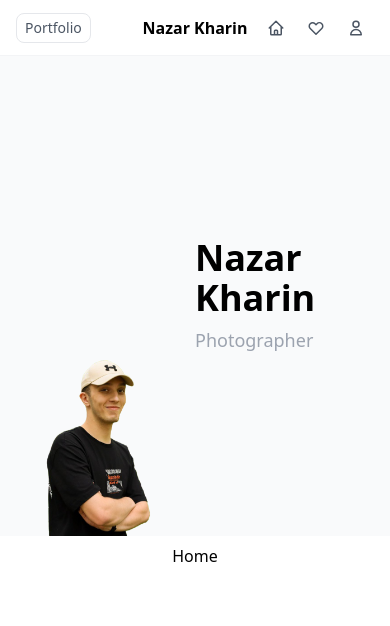
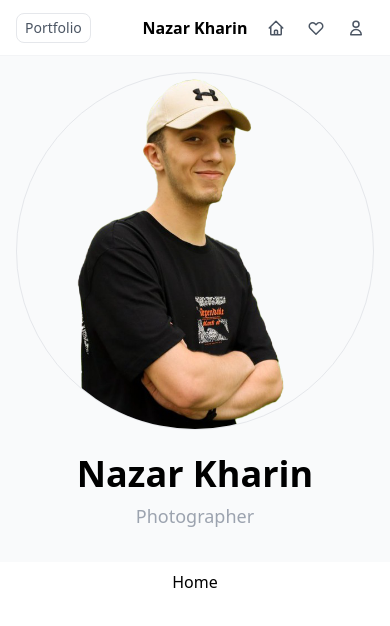
Before and after one commit to temarych/kharin-portfolio, a Next.js app: page / in a window 390 px wide. Shown: the top 626 px of the page. Built offline with nearby package versions, Linux system fonts and the light colour scheme.

Commit message:
Make showcase responsive

```diff
--- a/src/app/(main)/Showcase.tsx
+++ b/src/app/(main)/Showcase.tsx
@@ -2,21 +2,21 @@ import Image from "next/image";
 
 export const Showcase = () => {
   return (
-    <section className="w-full h-[30em] px-4 bg-gray-50 flex flex-row justify-center">
+    <section className="w-full min-h-[30em] px-4 bg-gray-50 flex flex-row justify-center">
       <div className="w-full max-w-[80em]">
-        <div className="h-full flex flex-row">
-          <div className="h-full flex-1 flex flex-col items-end justify-end">
+        <div className="h-full flex flex-col pt-4 pb-8 gap-6 sm:flex-row sm:py-0 sm:gap-0">
+          <div className="h-full flex-1 flex flex-col items-center justify-center sm:items-end sm:justify-end">
             <Image
               alt       = "portrait"
               src       = "/portrait.png"
               width     = {500}
               height    = {500}
-              className = "max-h-[30em]"
+              className = "rounded-full object-contain border border-gray-200 sm:max-h-[30em] sm:rounded-none sm:border-none"
             />
           </div>
           <div className="h-full flex-1 flex flex-col justify-center gap-2">
-            <h1 className="font-bold text-4xl">Nazar Kharin</h1>
-            <p className="text-gray-400 text-lg">Photographer</p>
+            <h1 className="font-bold text-4xl text-center sm:text-left">Nazar Kharin</h1>
+            <p className="text-gray-400 text-lg text-center sm:text-left">Photographer</p>
           </div>
         </div>
       </div>
```
